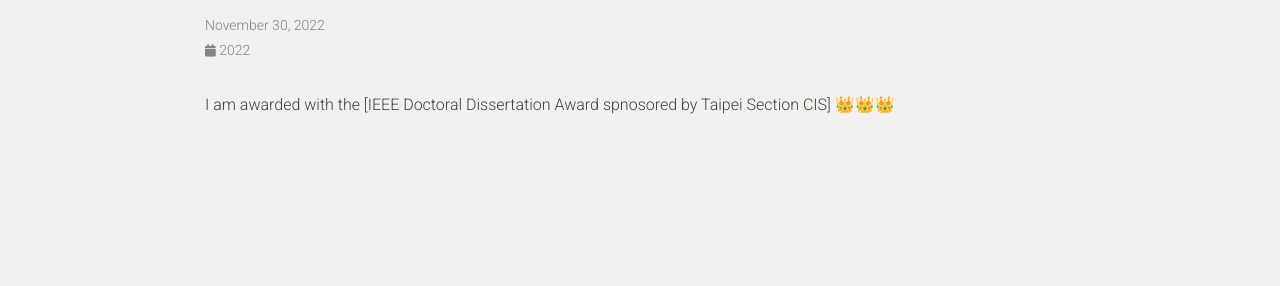
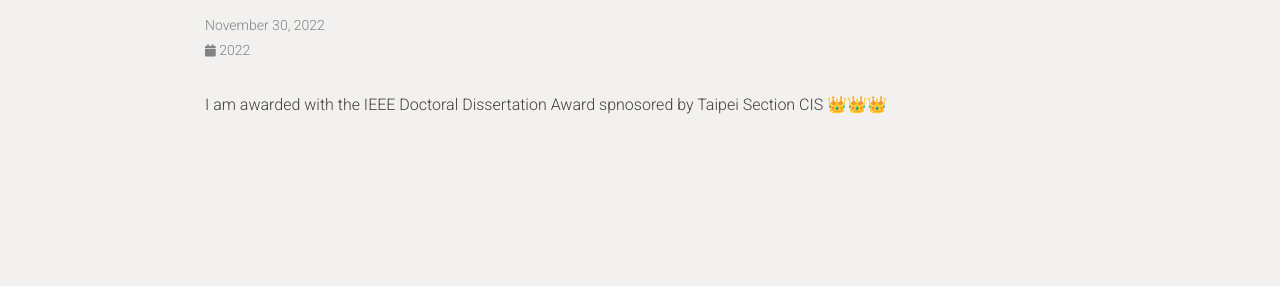
Before and after one commit to yuvisu/yuvisu.github.io, a Jekyll site: the page built from _news/announcement_1.md, in a window 1280 px wide. Shown: the part 145-431 px from the top of the page. Built offline with Jekyll 4.4.1, drawn with Linux system fonts in a browser that asks for light colours; comment, search, counter and statistics services are not loaded; a style sheet for code colours, icons or effects is not loaded.

Commit message:
Update CV

```diff
--- a/_news/announcement_1.md
+++ b/_news/announcement_1.md
@@ -4,4 +4,4 @@
 inline: true
 ---
 
-I am awarded with the [IEEE Doctoral Dissertation Award spnosored by Taipei Section CIS] 👑👑👑
+I am awarded with the IEEE Doctoral Dissertation Award spnosored by Taipei Section CIS 👑👑👑
```
Also changed, not shown: 1 other file.
